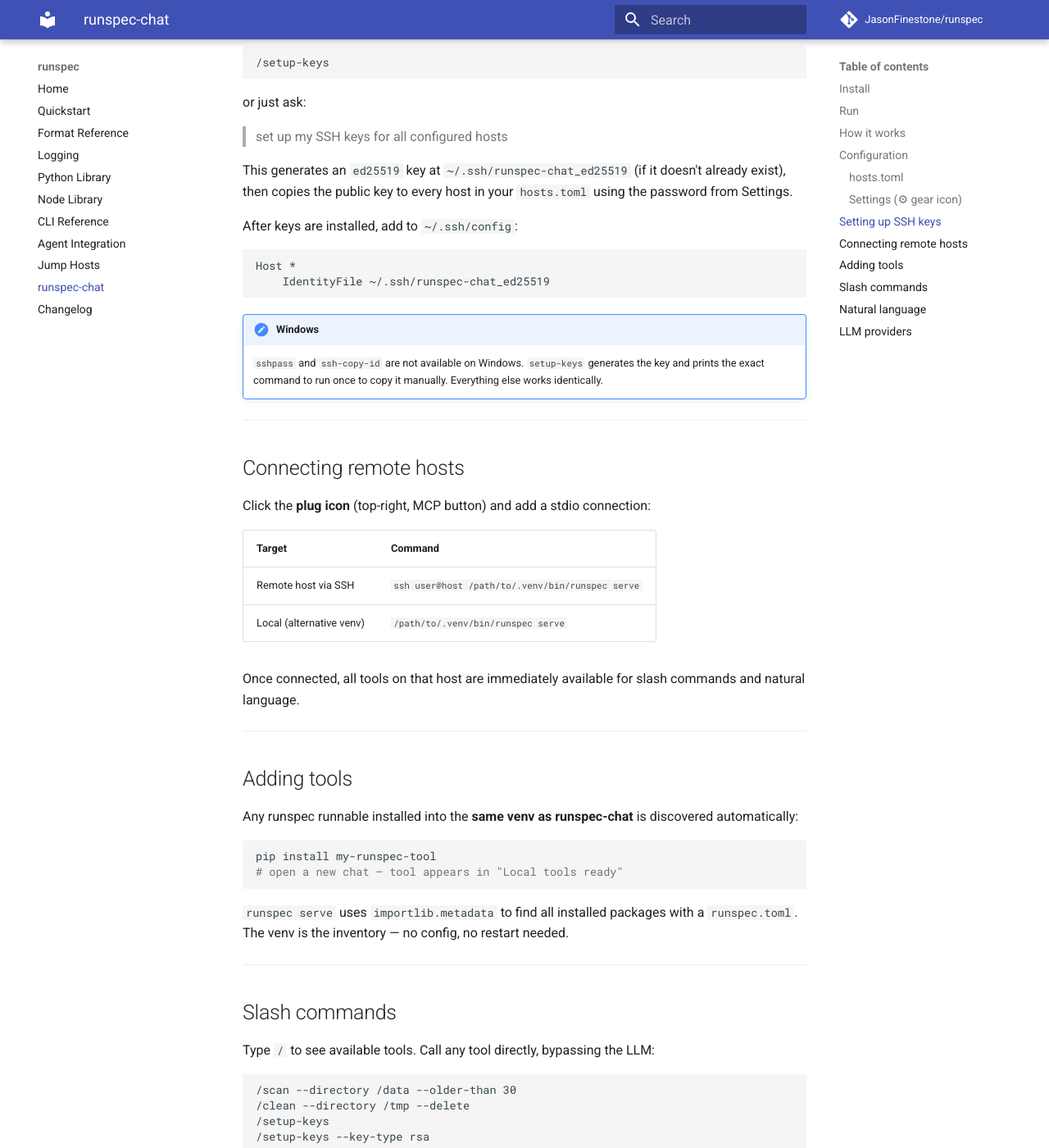
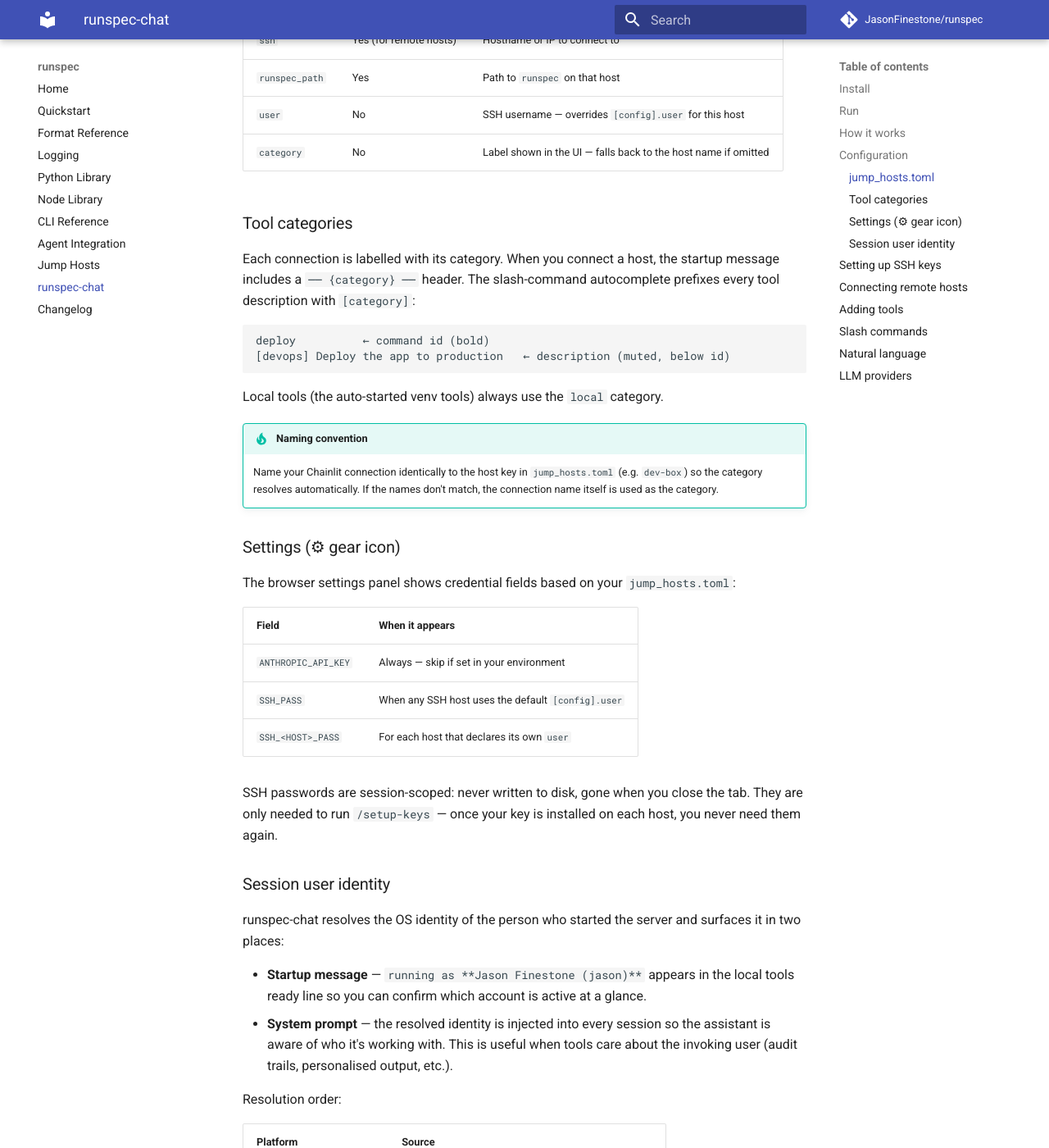
Before and after one commit to JasonFinestone/runspec, an MkDocs documentation site: the page built from docs/runspec-chat.md, in a window 1280 px wide and 1400 px high, scrolled down 2266 px. Shown: the whole window at 82% size. Built offline with MkDocs 1.6.1 and Material for MkDocs 9.7.7, drawn with Linux system fonts in a browser that asks for light colours; comment, search, counter and statistics services are not loaded; some of the changed text lies outside the part shown.

Commit message:
feat: tool categories, user identity, Chainlit flags (runspec-chat 0.4.0)
- hosts.toml renamed to jump_hosts.toml; deprecation fallback reads old name
  and prints a warning so existing configs keep working
- Tool categories: optional `category` field in jump_hosts.toml; connection
  messages show `── {category} ──` header; slash-command descriptions prefixed
  with `[category]`; local tools always labelled `local`
- Session user identity: resolved from GECOS (Linux/Mac) or AD display name
  via pywin32 (Windows); injected into LLM system prompt and shown in startup
  message as `running as **Jason Finestone (jason)**`
- Chainlit flag pass-through: --host (was hardcoded), --watch/-w, --headless,
  --root-path, --ssl-cert, --ssl-key all exposed as runspec-chat arguments
- pywin32>=306 added as Windows-only conditional dependency

Co-Authored-By: Claude Sonnet 4.6 <noreply@anthropic.com>

````diff
--- a/docs/runspec-chat.md
+++ b/docs/runspec-chat.md
@@ -26,9 +26,26 @@ runspec-chat
 Opens on `http://0.0.0.0:8000` by default.
 
 ```bash
-runspec-chat --port 9000          # custom port
-runspec-chat --model claude-opus-4-7  # override model
+runspec-chat --port 9000                  # custom port
+runspec-chat --model claude-opus-4-7      # override model
+runspec-chat --watch                      # reload on file changes (dev)
+runspec-chat --headless                   # don't open browser automatically
+runspec-chat --host 127.0.0.1             # bind to a specific interface
+runspec-chat --root-path /chat            # serve under a path prefix (reverse proxy)
+runspec-chat --ssl-cert cert.pem --ssl-key key.pem  # enable HTTPS
 ```
+
+| Argument | Default | Description |
+|---|---|---|
+| `--port` / `-p` | `8000` | Port for the web server |
+| `--host` | `0.0.0.0` | Network interface to bind to |
+| `--model` | `claude-haiku-4-5` | LLM model identifier |
+| `--hosts` / `-H` | `~/.config/runspec-chat/jump_hosts.toml` | Hosts config path |
+| `--watch` / `-w` | off | Reload on source file changes |
+| `--headless` | off | Suppress auto-opening the browser |
+| `--root-path` | — | Root path for reverse proxy deployments |
+| `--ssl-cert` | — | SSL certificate file (enables HTTPS) |
+| `--ssl-key` | — | SSL private key file (enables HTTPS) |
 
 ---
 
@@ -54,10 +71,10 @@ whichever hosts you connect — local or remote via SSH.
 
 ## Configuration
 
-### hosts.toml
+### jump_hosts.toml
 
-Copy `hosts.toml.example` (bundled with the package) to
-`~/.config/runspec-chat/hosts.toml` and edit it:
+Copy `jump_hosts.toml.example` (bundled with the package) to
+`~/.config/runspec-chat/jump_hosts.toml` and edit it:
 
 ```toml
 [config]
@@ -66,21 +83,43 @@ user = "myuser"      # default SSH username for all hosts
 [hosts.dev-box]
 ssh = "192.168.1.10"
 runspec_path = "/home/myuser/.venv/bin/runspec"
+category = "devops"  # optional — shown in connection messages and command descriptions
 
 [hosts.build-server]
 ssh = "build.internal"
 user = "builder"     # overrides config.user
 runspec_path = "/opt/runspec/.venv/bin/runspec"
+category = "ci"
 ```
 
-- `[config].user` — default SSH username, used for all hosts that don't set their own
-- Per-host `user` — overrides the default for that host only
-- `ssh` — hostname (or IP) to connect to
-- `runspec_path` — path to `runspec` on that host
+| Field | Required | Description |
+|---|---|---|
+| `ssh` | Yes (for remote hosts) | Hostname or IP to connect to |
+| `runspec_path` | Yes | Path to `runspec` on that host |
+| `user` | No | SSH username — overrides `[config].user` for this host |
+| `category` | No | Label shown in the UI — falls back to the host name if omitted |
+
+### Tool categories
+
+Each connection is labelled with its category. When you connect a host, the
+startup message includes a `── {category} ──` header. The slash-command
+autocomplete prefixes every tool description with `[category]`:
+
+```
+deploy          ← command id (bold)
+[devops] Deploy the app to production   ← description (muted, below id)
+```
+
+Local tools (the auto-started venv tools) always use the `local` category.
+
+!!! tip "Naming convention"
+    Name your Chainlit connection identically to the host key in
+    `jump_hosts.toml` (e.g. `dev-box`) so the category resolves automatically.
+    If the names don't match, the connection name itself is used as the category.
 
 ### Settings (⚙ gear icon)
 
-The browser settings panel shows credential fields based on your `hosts.toml`:
+The browser settings panel shows credential fields based on your `jump_hosts.toml`:
 
 | Field | When it appears |
 |---|---|
@@ -91,6 +130,28 @@ The browser settings panel shows credential fields based on your `hosts.toml`:
 SSH passwords are session-scoped: never written to disk, gone when you close
 the tab. They are only needed to run `/setup-keys` — once your key is installed
 on each host, you never need them again.
+
+### Session user identity
+
+runspec-chat resolves the OS identity of the person who started the server and
+surfaces it in two places:
+
+- **Startup message** — `running as **Jason Finestone (jason)**` appears in the
+  local tools ready line so you can confirm which account is active at a glance.
+- **System prompt** — the resolved identity is injected into every session so
+  the assistant is aware of who it's working with. This is useful when tools
+  care about the invoking user (audit trails, personalised output, etc.).
+
+Resolution order:
+
+| Platform | Source |
+|---|---|
+| Linux / Mac | GECOS full name from `/etc/passwd` (`pwd.getpwuid`) |
+| Windows (domain-joined) | AD display name via `pywin32` `GetUserNameEx` |
+| Fallback | `USER` / `LOGNAME` / `USERNAME` environment variable |
+
+The identity is the OS user who launched `runspec-chat`, not the browser user.
+No user-input name — avoids spoofing in shared environments.
 
 ---
 
@@ -107,7 +168,7 @@ or just ask:
 > set up my SSH keys for all configured hosts
 
 This generates an `ed25519` key at `~/.ssh/runspec-chat_ed25519` (if it doesn't
-already exist), then copies the public key to every host in your `hosts.toml`
+already exist), then copies the public key to every host in your `jump_hosts.toml`
 using the password from Settings.
 
 After keys are installed, add to `~/.ssh/config`:
````
Also changed, not shown: README.md (+1 -0 lines), packages/python/runspec-chat/CHANGELOG.md (+49 -0 lines), packages/python/runspec-chat/chainlit.md (+7 -2 lines), 7 other files.
